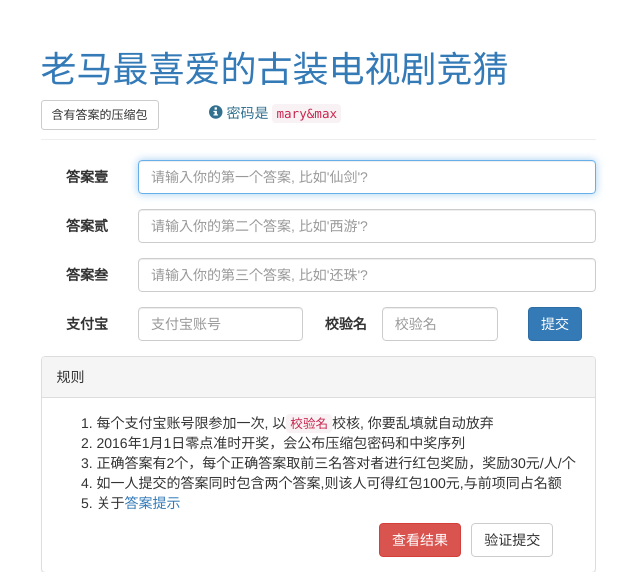
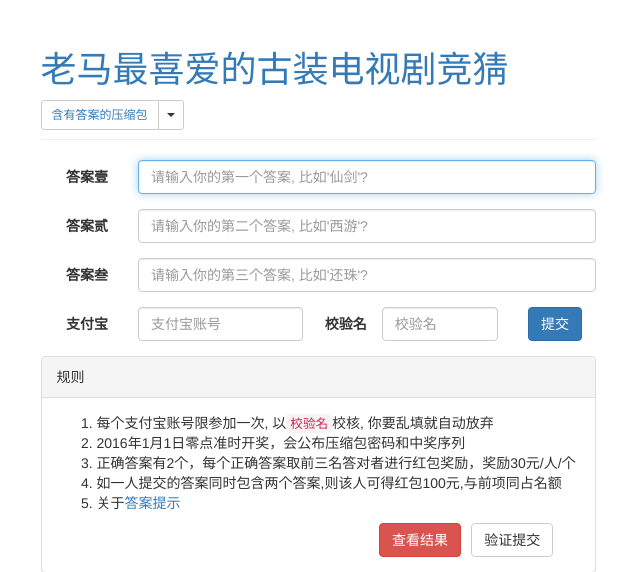
Before and after one commit to msyfls123/App, a Django app: page / in a window 1280 px wide. Shown: the top 572 px of the page, without its empty margins (322-962 px from the left). Run offline with Django 3.2, Linux system fonts and the light colour scheme; some libraries are stand-ins or nearby versions.

Commit message:
ChangeTemplate

```diff
--- a/hny/templates/base.html
+++ b/hny/templates/base.html
@@ -20,7 +20,23 @@
 			<div class="col-md-6 col-md-offset-3" style="margin-top:10px;">
 				<div class="page-header">
 				  <h1><a href="{% url 'index' %}">老马最喜爱的古装电视剧竞猜</a></h1>
-				  <a target="_blank" href="http://pan.baidu.com/s/1qWZRu8G"><button class="btn btn-default btn-sm text-muted">含有答案的压缩包</button></a>{% block passwd %}{% endblock %}
+
+				  <div class="btn-group">
+				  <button type="button" class="btn btn-default btn-sm"><a target="_blank" href="http://pan.baidu.com/s/1qWZRu8G">含有答案的压缩包</a></button>
+				  <button type="button" class="btn btn-default btn-sm dropdown-toggle" data-toggle="dropdown" aria-haspopup="true" aria-expanded="true">
+				    <span class="caret"></span>
+				    <span class="sr-only">Toggle Dropdown</span>
+				  </button>
+				  <ul class="dropdown-menu">
+				    <li class="text-center text-muted small">
+				  		{% block passwd %}
+				  			<span class="glyphicon glyphicon-time" aria-hidden="true"></span> 还没开奖哦
+				  		{% endblock %}
+					</li>
+				  </ul>
+				</div>
+
+
 				</div>
 
 				{% block content %}
--- a/hny/templates/index.html
+++ b/hny/templates/index.html
@@ -2,7 +2,9 @@
 
 {% block passwd %}
 {% if curYear > 2015 %}
-<span class="col-sm-offset-1 text-info"><span class="glyphicon glyphicon-info-sign" aria-hidden="true"></span> 密码是 <code>mary&max</code></span>
+密码是 <kbd>mary&amp;max</kbd>
+{% else %}
+<span class="glyphicon glyphicon-time" aria-hidden="true"></span> 还没开奖哦
 {% endif %}
 {% endblock %}
 
--- a/hny/templates/result.html
+++ b/hny/templates/result.html
@@ -1,4 +1,9 @@
 {% extends "base.html" %}
+
+{% block passwd %}
+去往主页查看结果吧
+{% endblock %}
+
 {% block content %}
 
 <div class="alert alert-success" role="alert">
--- a/hny/templates/serach.html
+++ b/hny/templates/serach.html
@@ -1,6 +1,10 @@
 {% extends "base.html" %}
+
+{% block passwd %}
+去往主页查看结果吧
+{% endblock %}
+
 {% block content %}
-
 
 <form class="form-inline" action="/result/" method="GET">
 	{% csrf_token %}
```
Also changed, not shown: hny/templates/final.html (+10 -1 lines), 2 other files.
